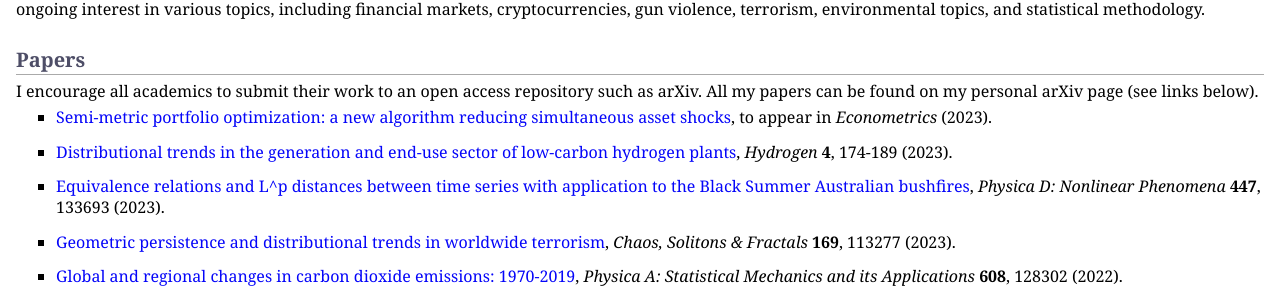
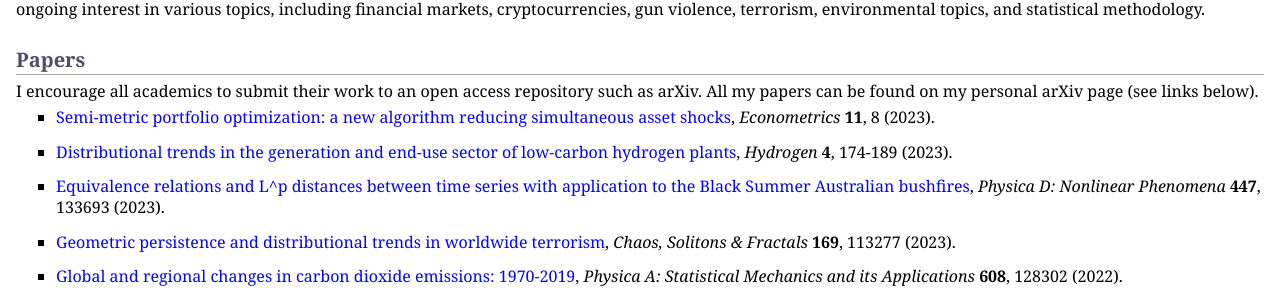
Before and after one commit to MaxMenzies/maxmenzies.com, a Jekyll site: the page index.html, which Jekyll copies as it is, in a window 1280 px wide. Shown: the part 409-709 px from the top of the page. Built offline with Jekyll 4.4.1, drawn with Linux system fonts in a browser that asks for light colours.

Commit message:
Update index.html

```diff
--- a/index.html
+++ b/index.html
@@ -40,7 +40,7 @@
 <h2>Papers</h2>
 <p>I encourage all academics to submit their work to an open access repository such as arXiv. All my papers can be found on my personal arXiv page (see links below).</p>
 <ul>
-<li><p><a href="https://arxiv.org/abs/2001.09404">Semi-metric portfolio optimization: a new algorithm reducing simultaneous asset shocks</a>, to appear in <i>Econometrics</i> (2023). </p>
+<li><p><a href="https://www.mdpi.com/2225-1146/11/1/8">Semi-metric portfolio optimization: a new algorithm reducing simultaneous asset shocks</a>, <i>Econometrics</i> <b>11</b>, 8 (2023).</p>
 </li>
 </ul>
 <ul>
```
